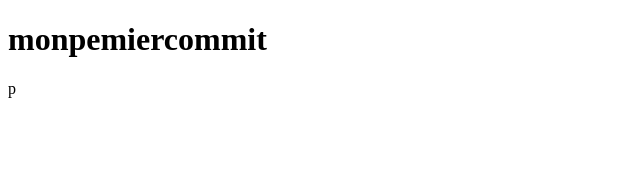
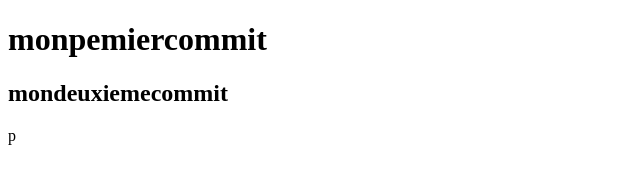
Before and after one commit to Salahgibril/githubChallenge1, a plain HTML site: page index.html in a window 1280 px wide. Shown: the whole page, without its empty margins (0-640 px from the left). Drawn offline with Linux system fonts and the light colour scheme.

Commit message:
Update index.html
add <h2 >

```diff
--- a/index.html
+++ b/index.html
@@ -6,6 +6,7 @@
   </head>
   <body>
     <h1>monpemiercommit</h1>
+    <h2>mondeuxiemecommit</h2>
     p
   </body>
 </html>
```
